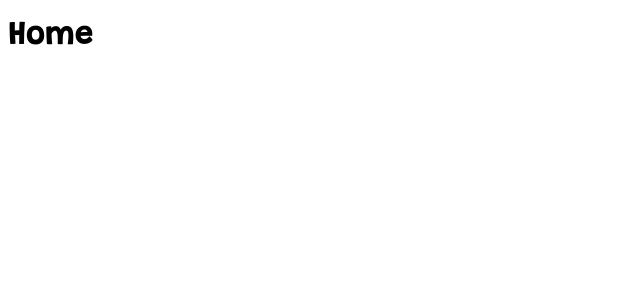
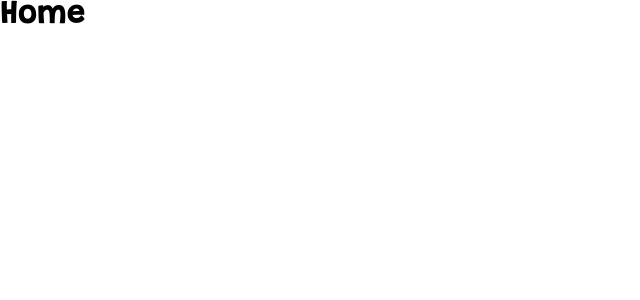
Before and after one commit to joseluizbrits/lili-da-ribeira, a Next.js app: page / in a window 1280 px wide. Shown: the top 300 px of the page, without its empty margins (0-640 px from the left). Built offline with nearby package versions, Linux system fonts and the light colour scheme.

Commit message:
styled-components config

```diff
--- a/next.config.js
+++ b/next.config.js
@@ -1,4 +1,8 @@
 /** @type {import('next').NextConfig} */
-const nextConfig = {}
+const nextConfig = {
+  compiler: {
+    styledComponents: true,
+  },
+};
 
-module.exports = nextConfig
+module.exports = nextConfig;
--- /dev/null
+++ b/src/app/globalStyles.tsx
@@ -0,0 +1,16 @@
+import { createGlobalStyle } from "styled-components";
+
+const GlobalStyles = createGlobalStyle`
+ * {
+    margin: 0;
+    padding: 0;
+    box-sizing: border-box;
+  }
+
+  html {
+    scroll-behavior: smooth;
+    overflow-x: hidden;
+  }
+`;
+
+export default GlobalStyles;
--- a/src/app/layout.tsx
+++ b/src/app/layout.tsx
@@ -1,5 +1,6 @@
 import type { Metadata } from "next";
 import { Grandstander } from "next/font/google";
+import StylesProvider from "./lib/StylesProvider";
 
 const inter = Grandstander({ subsets: ["latin"], weight: ["400", "500"] });
 
@@ -15,7 +16,9 @@ export default function RootLayout({
 }) {
   return (
     <html lang="pt-BR">
-      <body className={inter.className}>{children}</body>
+      <body className={inter.className}>
+        <StylesProvider>{children}</StylesProvider>
+      </body>
     </html>
   );
 }
--- /dev/null
+++ b/src/app/lib/StylesProvider.tsx
@@ -0,0 +1,14 @@
+"use client";
+import StyledComponentsRegistry from "./registry";
+import GlobalStyles from "../globalStyles";
+
+function StylesProvider({ children }: { children: React.ReactNode }) {
+  return (
+    <StyledComponentsRegistry>
+      <GlobalStyles />
+      {children}
+    </StyledComponentsRegistry>
+  );
+}
+
+export default StylesProvider;
--- /dev/null
+++ b/src/app/lib/registry.tsx
@@ -0,0 +1,27 @@
+"use client";
+
+import React, { useState } from "react";
+import { useServerInsertedHTML } from "next/navigation";
+import { ServerStyleSheet, StyleSheetManager } from "styled-components";
+
+export default function StyledComponentsRegistry({
+  children,
+}: {
+  children: React.ReactNode;
+}) {
+  const [styledComponentsStyleSheet] = useState(() => new ServerStyleSheet());
+
+  useServerInsertedHTML(() => {
+    const styles = styledComponentsStyleSheet.getStyleElement();
+    styledComponentsStyleSheet.instance.clearTag();
+    return <>{styles}</>;
+  });
+
+  if (typeof window !== "undefined") return <>{children}</>;
+
+  return (
+    <StyleSheetManager sheet={styledComponentsStyleSheet.instance}>
+      {children}
+    </StyleSheetManager>
+  );
+}
```
Also changed, not shown: package.json (+6 -3 lines), 1 other file (tests, documents, lock files or other folders).
